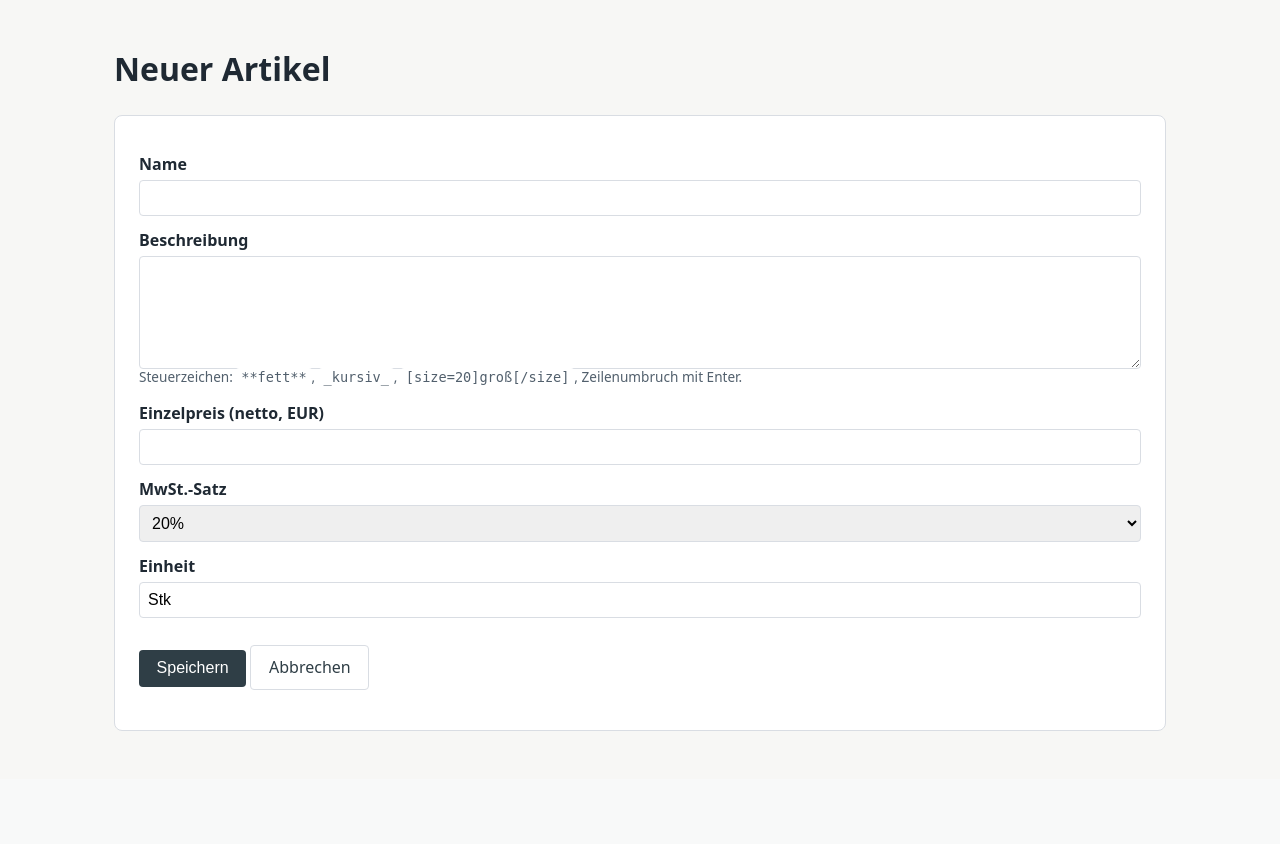
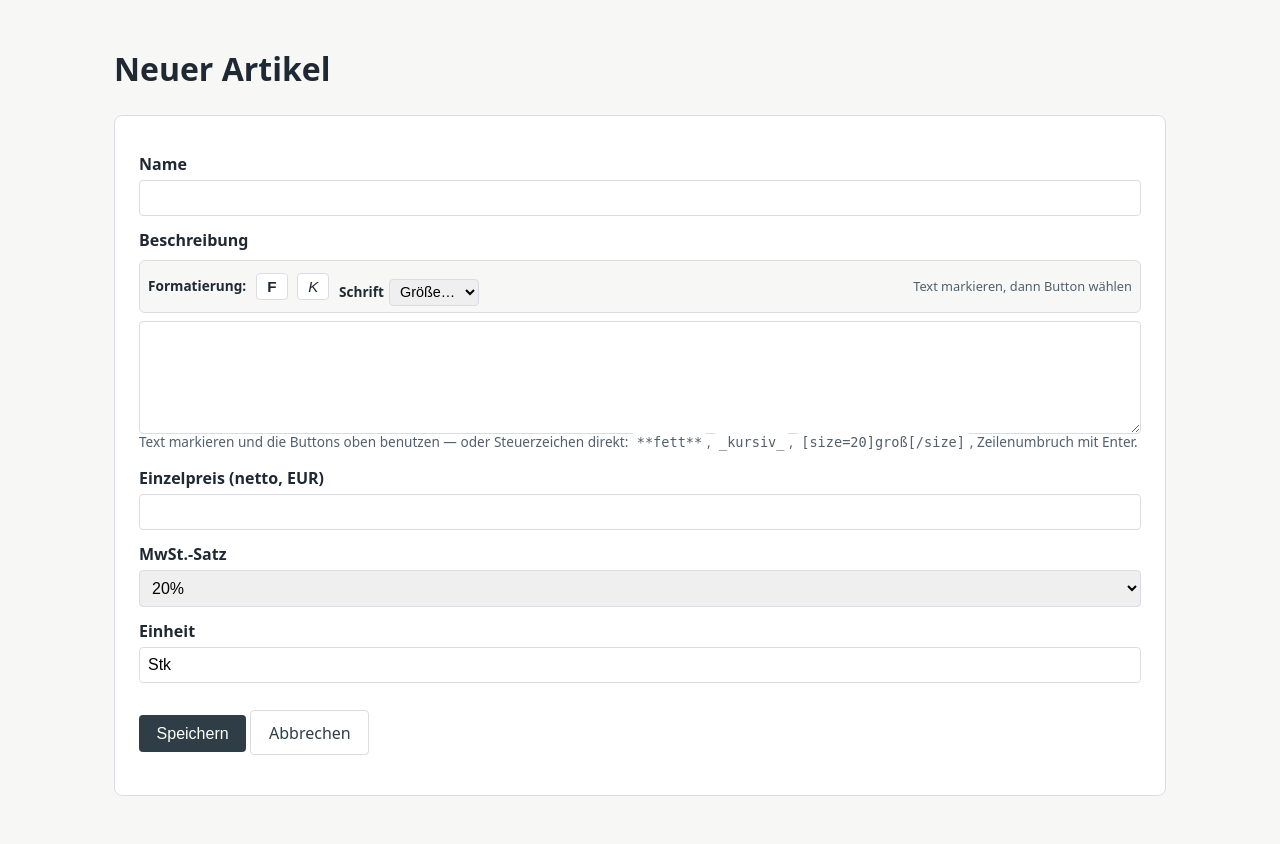
Before and after one commit to Softlinger/ws-verlag, a Python web app: template app/templates/articles/form.html in a window 1280 px wide. Shown: the part 48-892 px from the top of the page. Before the commit the page ends 779 px from the top, so only its background shows below. Run offline with Jinja, Linux system fonts and the light colour scheme; the template is opened without the code that fills it, so the values that code supplies are empty.

Commit message:
Textformatierungs-Toolbar (Fett/Kursiv/Schriftgroesse) fuer Artikel- und Positionsbeschreibungen

```diff
--- a/app/static/css/style.css
+++ b/app/static/css/style.css
@@ -186,6 +186,34 @@ a.btn[href*="pdf"] { background: var(--color-info); color: #fff; border-color: v
 a.btn[href*="/send"] { background: var(--color-success); color: #fff; border-color: var(--color-success); }
 a.btn[href*="/invoices/new"], a.btn[href*="/credit-notes/new"] { background: var(--color-success); color: #fff; border-color: var(--color-success); }
 
+/* ---- Kleiner Textformatierungs-Toolbar (Artikel-/Positionsbeschreibung) ---- */
+.format-toolbar {
+  display: flex;
+  flex-wrap: wrap;
+  align-items: center;
+  gap: 0.4rem 0.6rem;
+  margin: 0.5rem 0 0.25rem;
+  padding: 0.4rem 0.5rem;
+  background: var(--color-bg);
+  border: 1px solid var(--color-border);
+  border-radius: 6px;
+}
+.format-toolbar .fmt-label { font-weight: 600; font-size: 0.85rem; }
+.format-toolbar .fmt-btn {
+  min-width: 2rem;
+  padding: 0.25rem 0.6rem;
+  font-size: 0.95rem;
+  background: var(--color-surface);
+  color: var(--color-text);
+  border: 1px solid var(--color-border);
+  border-radius: 4px;
+  cursor: pointer;
+}
+.format-toolbar .fmt-btn:hover { background: var(--color-primary); color: var(--color-primary-contrast); border-color: var(--color-primary); }
+.format-toolbar .fmt-size { display: inline-flex; align-items: center; gap: 0.3rem; font-size: 0.85rem; }
+.format-toolbar .fmt-size-select { width: auto; margin: 0; padding: 0.2rem 0.4rem; font-size: 0.9rem; }
+.format-toolbar .fmt-hint { color: var(--color-muted); font-size: 0.8rem; margin-left: auto; }
+
 /* Schwebender "Start/Home"-Button auf langen Seiten (z. B. Firmenstammdaten),
    damit das Zurueckscrollen zur Navigation entfaellt. */
 .floating-home {
--- a/app/templates/articles/form.html
+++ b/app/templates/articles/form.html
@@ -9,8 +9,9 @@
     <input id="name" name="name" required value="{{ article.name if article else '' }}">
 
     <label for="description">Beschreibung</label>
+    {% include "partials/format_toolbar.html" %}
     <textarea id="description" name="description" rows="5">{{ article.description if article else '' }}</textarea>
-    <p class="hint">Steuerzeichen: <code>**fett**</code>, <code>_kursiv_</code>, <code>[size=20]groß[/size]</code>, Zeilenumbruch mit Enter.</p>
+    <p class="hint">Text markieren und die Buttons oben benutzen &mdash; oder Steuerzeichen direkt: <code>**fett**</code>, <code>_kursiv_</code>, <code>[size=20]gro&szlig;[/size]</code>, Zeilenumbruch mit Enter.</p>
 
     <label for="unit_price">Einzelpreis (netto, EUR)</label>
     <input id="unit_price" name="unit_price" type="number" step="0.01" min="0" required value="{{ article.unit_price if article else '' }}">
--- a/app/templates/credit_notes/form.html
+++ b/app/templates/credit_notes/form.html
@@ -22,6 +22,7 @@
 
     <h2>Positionen</h2>
     <p class="hint">Steuerzeichen in der Bezeichnung: <code>**fett**</code>, <code>_kursiv_</code>, <code>[size=20]groß[/size]</code>, Zeilenumbruch mit Enter.</p>
+    {% include "partials/format_toolbar.html" %}
     <table id="items-table">
       <thead><tr><th scope="col">Bezeichnung</th><th scope="col">Menge</th><th scope="col">Einzelpreis</th><th scope="col">MwSt.</th></tr></thead>
       <tbody>
--- a/app/templates/invoices/form.html
+++ b/app/templates/invoices/form.html
@@ -33,6 +33,7 @@
 
     <h2>Positionen</h2>
     <p class="hint">Steuerzeichen in der Bezeichnung: <code>**fett**</code>, <code>_kursiv_</code>, <code>[size=20]groß[/size]</code>, Zeilenumbruch mit Enter.</p>
+    {% include "partials/format_toolbar.html" %}
     <table id="items-table">
       <thead><tr><th scope="col">Artikel</th><th scope="col">Bezeichnung</th><th scope="col">Menge</th><th scope="col">Einzelpreis</th><th scope="col">MwSt.</th></tr></thead>
       <tbody>
--- a/app/templates/orders/form.html
+++ b/app/templates/orders/form.html
@@ -27,6 +27,7 @@
 
     <h2>Positionen</h2>
     <p class="hint">Steuerzeichen in der Bezeichnung: <code>**fett**</code>, <code>_kursiv_</code>, <code>[size=20]groß[/size]</code>, Zeilenumbruch mit Enter.</p>
+    {% include "partials/format_toolbar.html" %}
     <table id="items-table">
       <thead><tr><th scope="col">Artikel</th><th scope="col">Bezeichnung</th><th scope="col">Menge</th><th scope="col">Einzelpreis</th><th scope="col">MwSt.</th></tr></thead>
       <tbody>
--- /dev/null
+++ b/app/templates/partials/format_toolbar.html
@@ -0,0 +1,69 @@
+{#
+  Kleiner Textformatierungs-Toolbar fuer description-Felder (Artikel + Belegpositionen).
+  Fuellt KEIN Rich-Text-Feld - er wickelt die aktuelle Textauswahl nur in die
+  bestehenden Steuerzeichen (**fett**, _kursiv_, [size=N]...[/size]), die das PDF-
+  Rendering ohnehin versteht. Speicherformat und PDF bleiben unveraendert.
+  Einmal pro Formular einbinden; wirkt auf das zuletze fokussierte description-Feld.
+#}
+<div class="format-toolbar" role="group" aria-label="Textformatierung">
+  <span class="fmt-label">Formatierung:</span>
+  <button type="button" class="fmt-btn" data-wrap="**" title="Fett (**Text**)"><strong>F</strong></button>
+  <button type="button" class="fmt-btn" data-wrap="_" title="Kursiv (_Text_)"><em>K</em></button>
+  <label class="fmt-size">Schrift
+    <select class="fmt-size-select" title="Auswahl in [size=N]...[/size] setzen">
+      <option value="">Gr&ouml;&szlig;e&hellip;</option>
+      <option value="14">14</option>
+      <option value="16">16</option>
+      <option value="20">20</option>
+      <option value="24">24</option>
+      <option value="28">28</option>
+    </select>
+  </label>
+  <span class="fmt-hint">Text markieren, dann Button w&auml;hlen</span>
+</div>
+<script>
+(function () {
+  var SEL = 'textarea[name="description"], textarea#description';
+  var active = null;
+  function bind() {
+    document.querySelectorAll(SEL).forEach(function (ta) {
+      if (ta.dataset.fmtBound) return;
+      ta.dataset.fmtBound = "1";
+      ta.addEventListener("focus", function () { active = ta; });
+    });
+  }
+  function current() {
+    if (active && document.contains(active)) return active;
+    return document.querySelector(SEL);
+  }
+  function wrap(before, after) {
+    var ta = current();
+    if (!ta) return;
+    var s = ta.selectionStart, e = ta.selectionEnd;
+    var sel = ta.value.slice(s, e);
+    ta.value = ta.value.slice(0, s) + before + sel + after + ta.value.slice(e);
+    ta.focus();
+    ta.selectionStart = s + before.length;
+    ta.selectionEnd = s + before.length + sel.length;
+    active = ta;
+  }
+  bind();
+  document.querySelectorAll(".fmt-btn[data-wrap]").forEach(function (b) {
+    b.addEventListener("click", function () {
+      var m = b.getAttribute("data-wrap");
+      wrap(m, m);
+    });
+  });
+  var sizeSel = document.querySelector(".fmt-size-select");
+  if (sizeSel) sizeSel.addEventListener("change", function () {
+    var v = sizeSel.value;
+    if (!v) return;
+    wrap("[size=" + v + "]", "[/size]");
+    sizeSel.value = "";
+  });
+  // Neue Positionszeilen (dynamisch per line_items_script) nachbinden.
+  document.addEventListener("click", function (ev) {
+    if (ev.target && ev.target.id === "add-item-row") setTimeout(bind, 0);
+  });
+})();
+</script>
```
